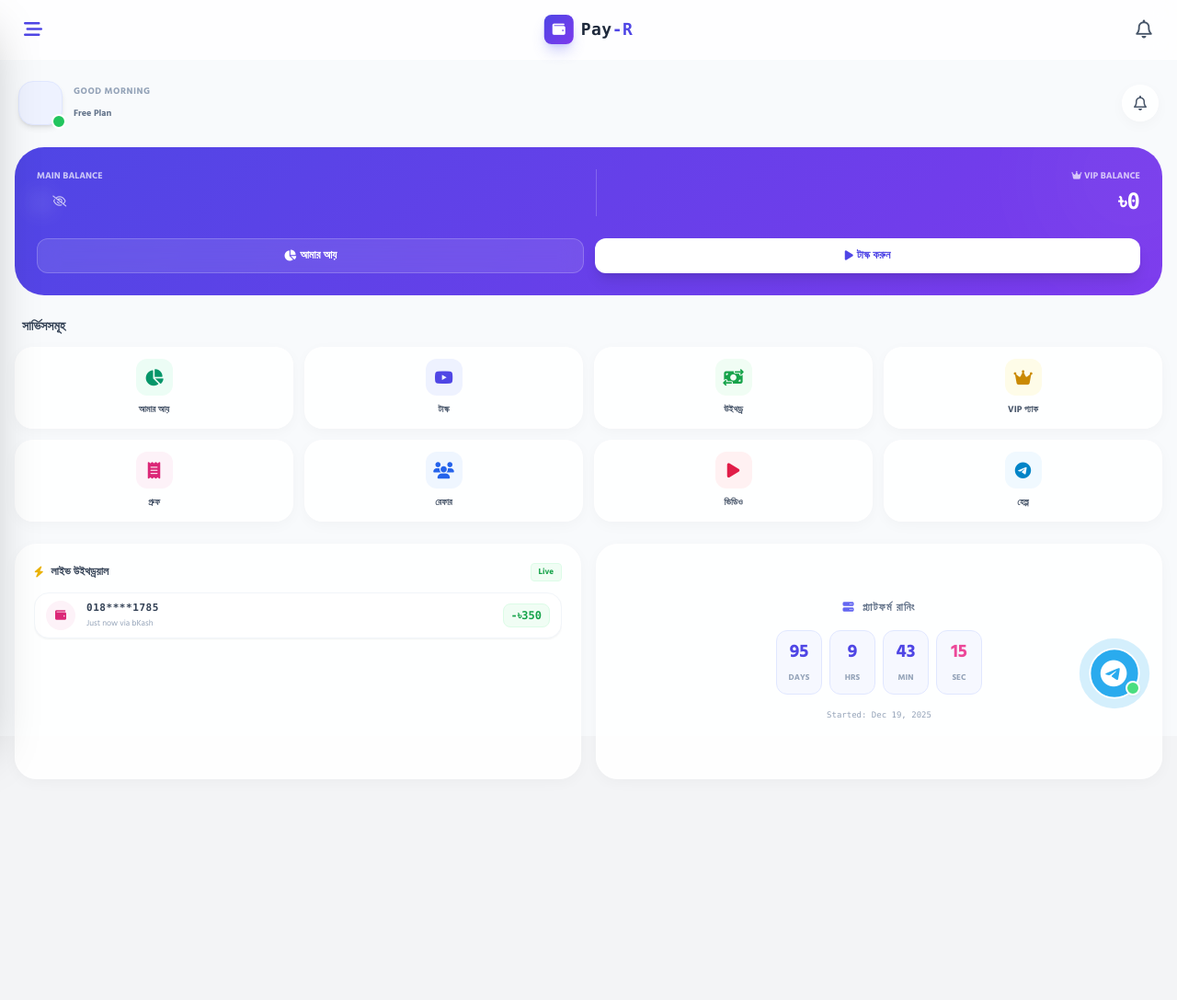
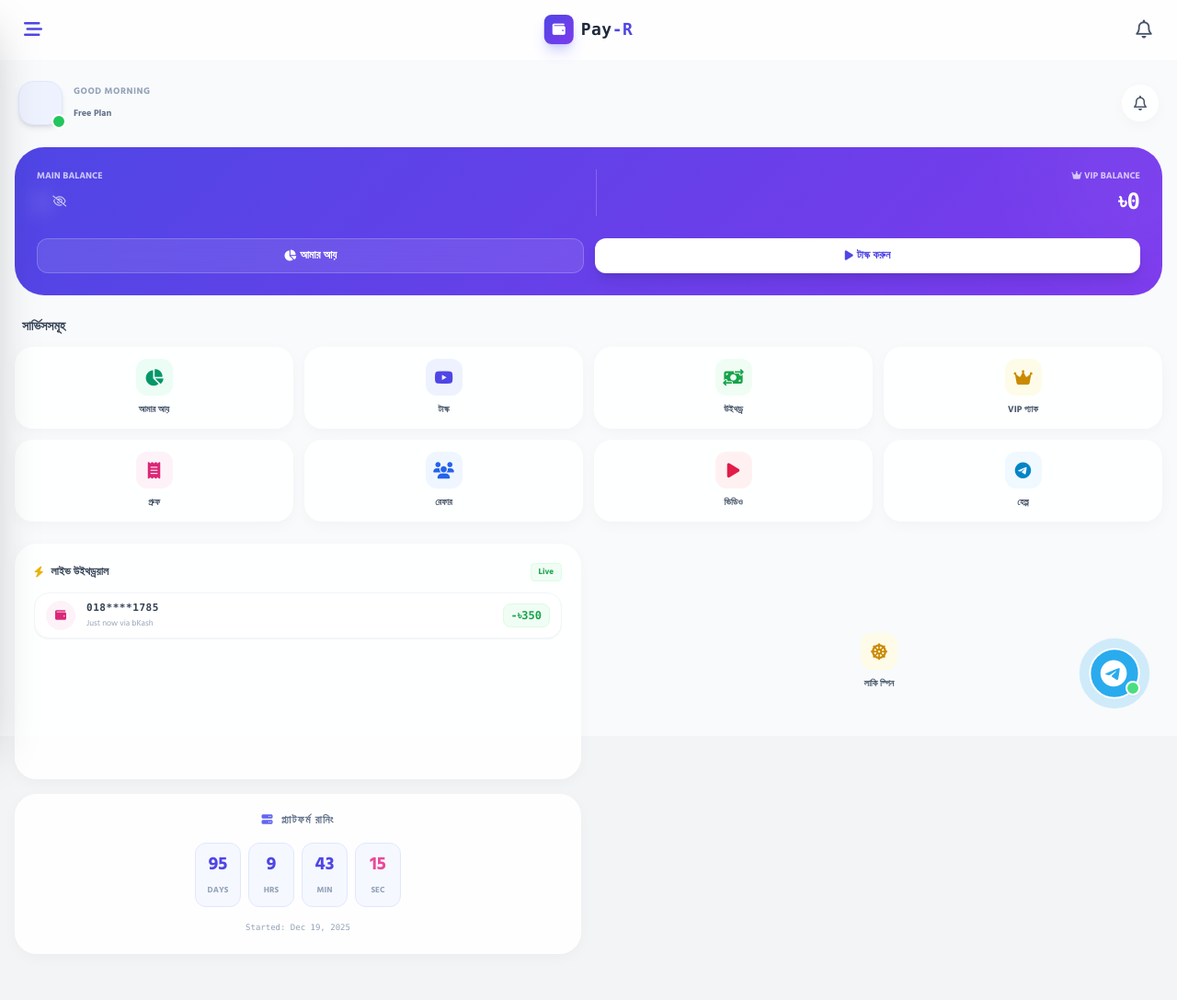
Before and after one commit to siafulislam45/Oay, a Flask app: template templates/index.html in a window 1280 px wide. Shown: the top 1087 px of the page at 92% size. Before the commit the page ends 854 px from the top, so only its background shows below. Run offline with Flask 3, Linux system fonts and the light colour scheme; the template is opened without the code that fills it, so the values that code supplies are empty; parts of the project's set-up code (start-up, migrations or seed data) failed here and were passed over; some libraries are stand-ins or nearby versions.

Commit message:
Update index.html

```diff
--- a/templates/index.html
+++ b/templates/index.html
@@ -234,7 +234,11 @@
                     </div>
                 </div>
             </div>
-        </div>
+        </div><a href="/spin" class="glass-card p-3 rounded-2xl flex flex-col items-center justify-center gap-2 hover:-translate-y-1 transition">
+    <div class="h-10 w-10 bg-yellow-50 text-yellow-600 rounded-xl flex items-center justify-center text-lg"><i class="fa-solid fa-dharmachakra"></i></div>
+    <span class="text-[10px] font-bold text-slate-600">লাকি স্পিন</span>
+</a>
+
 
         <!-- Platform Age Counter -->
         <div class="glass-box rounded-3xl p-5 relative overflow-hidden flex flex-col justify-center">
```
